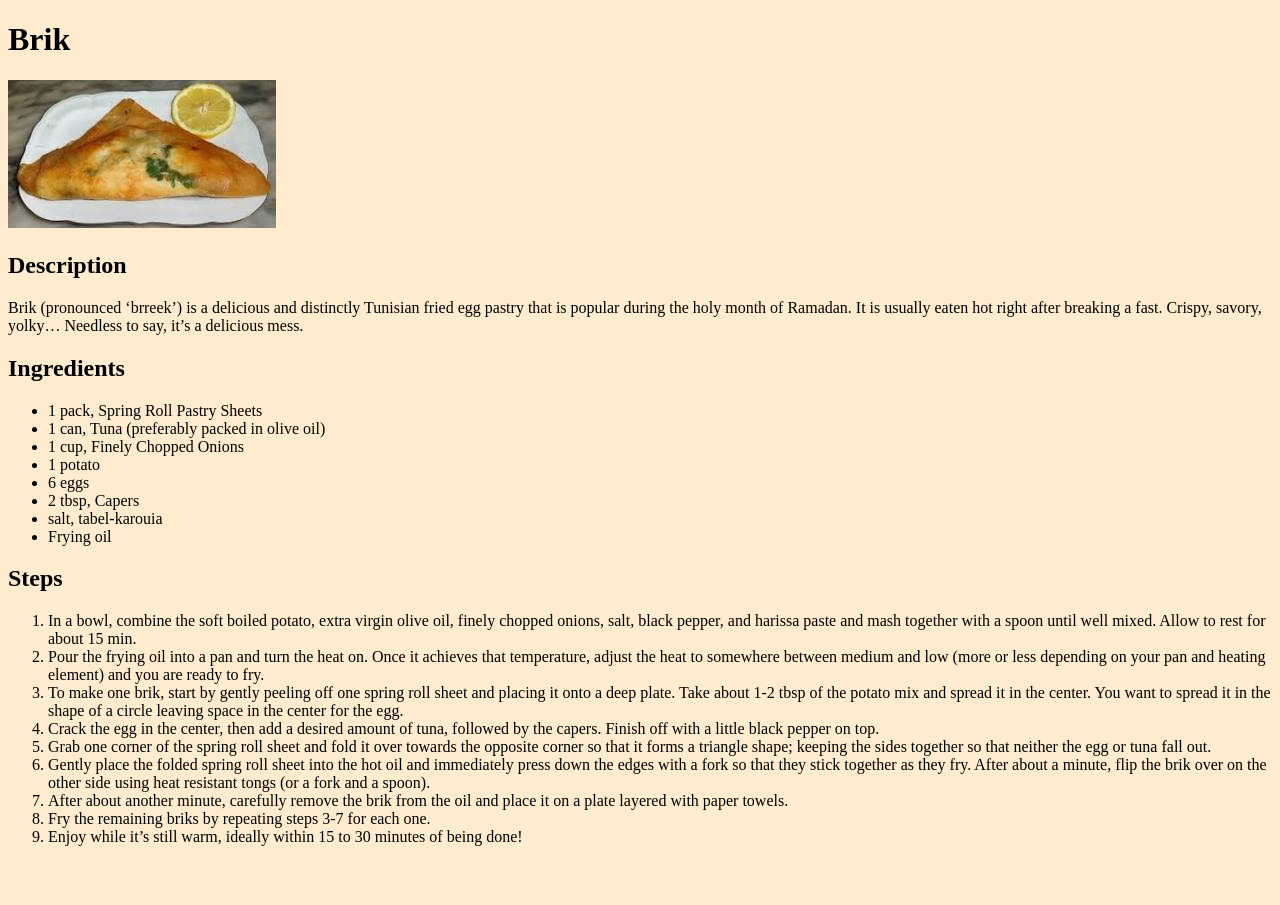
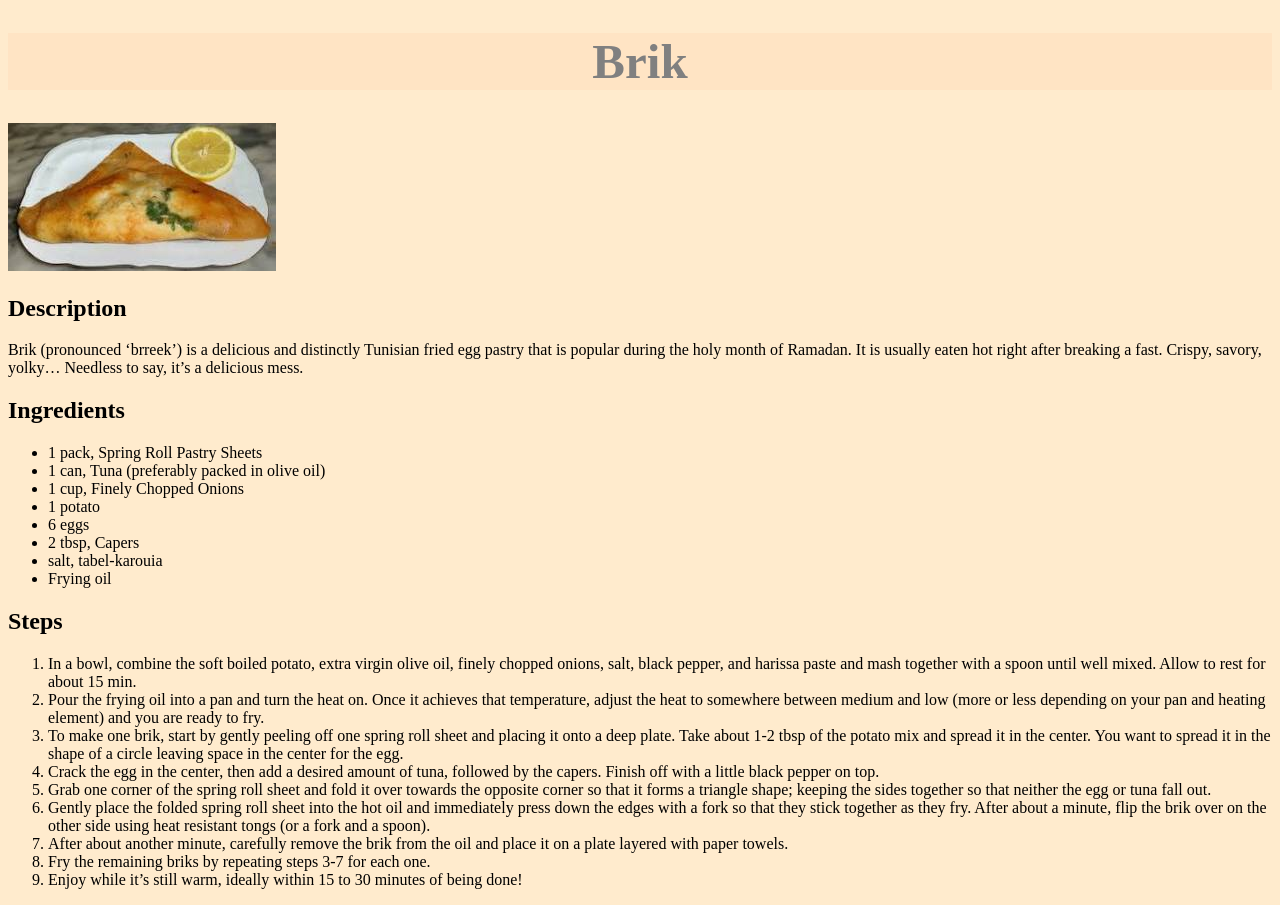
Before and after one commit to mar1em/odin-recipes, a plain HTML site: page recipes/brik.html in a window 1280 px wide. Before the commit the page ends 862 px from the top, so only its background shows below. Drawn offline with Linux system fonts and the light colour scheme.

Commit message:
Edit stylesheet

```diff
--- a/styles.css
+++ b/styles.css
@@ -20,8 +20,15 @@ html{
 .recipe{
     list-style: none;
 }
+
 .link{
     text-decoration: none;
     font-weight: bold;
     color: brown;
 }
+.head{
+    background-color: bisque;
+    color: grey;
+    font-size: 49px;
+    text-align: center;
+}
```
